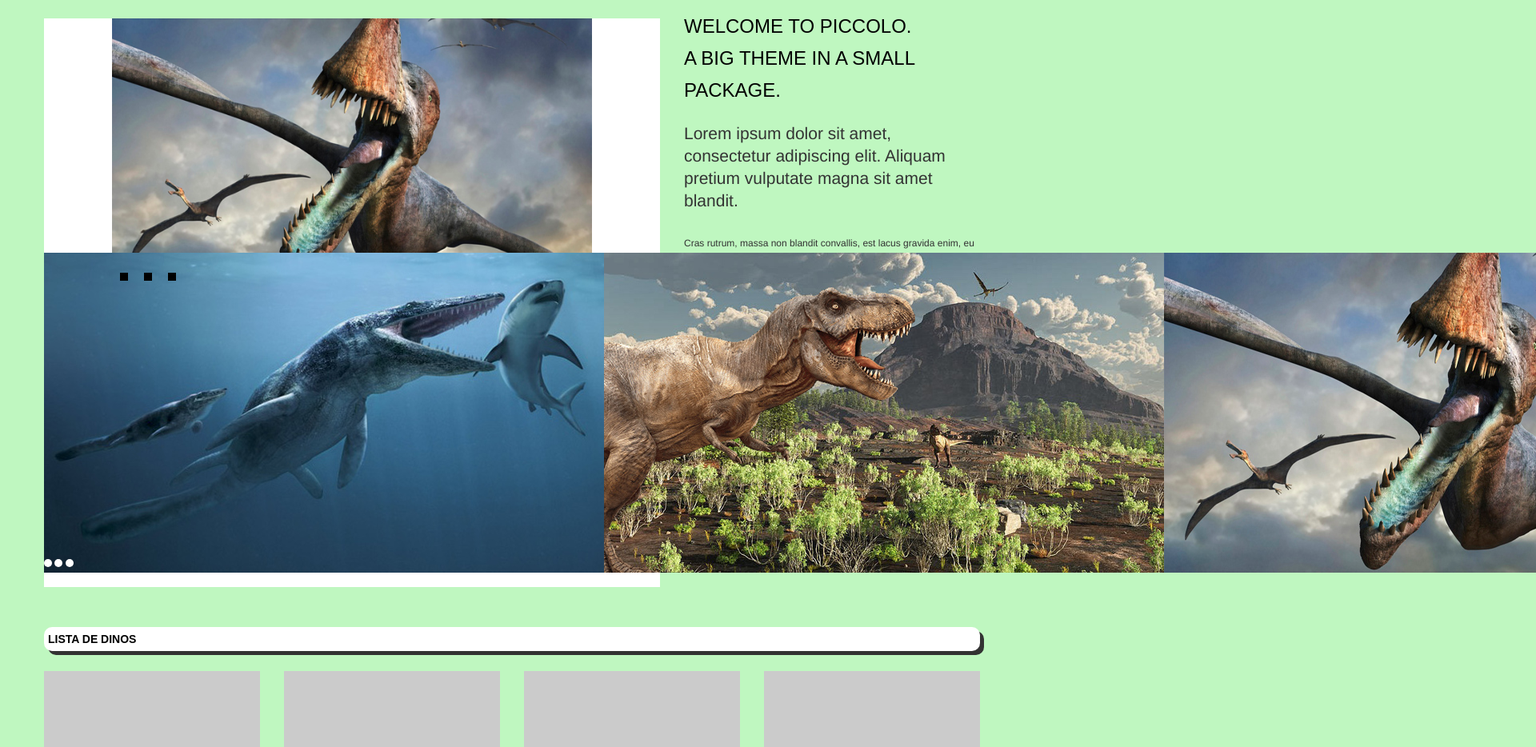
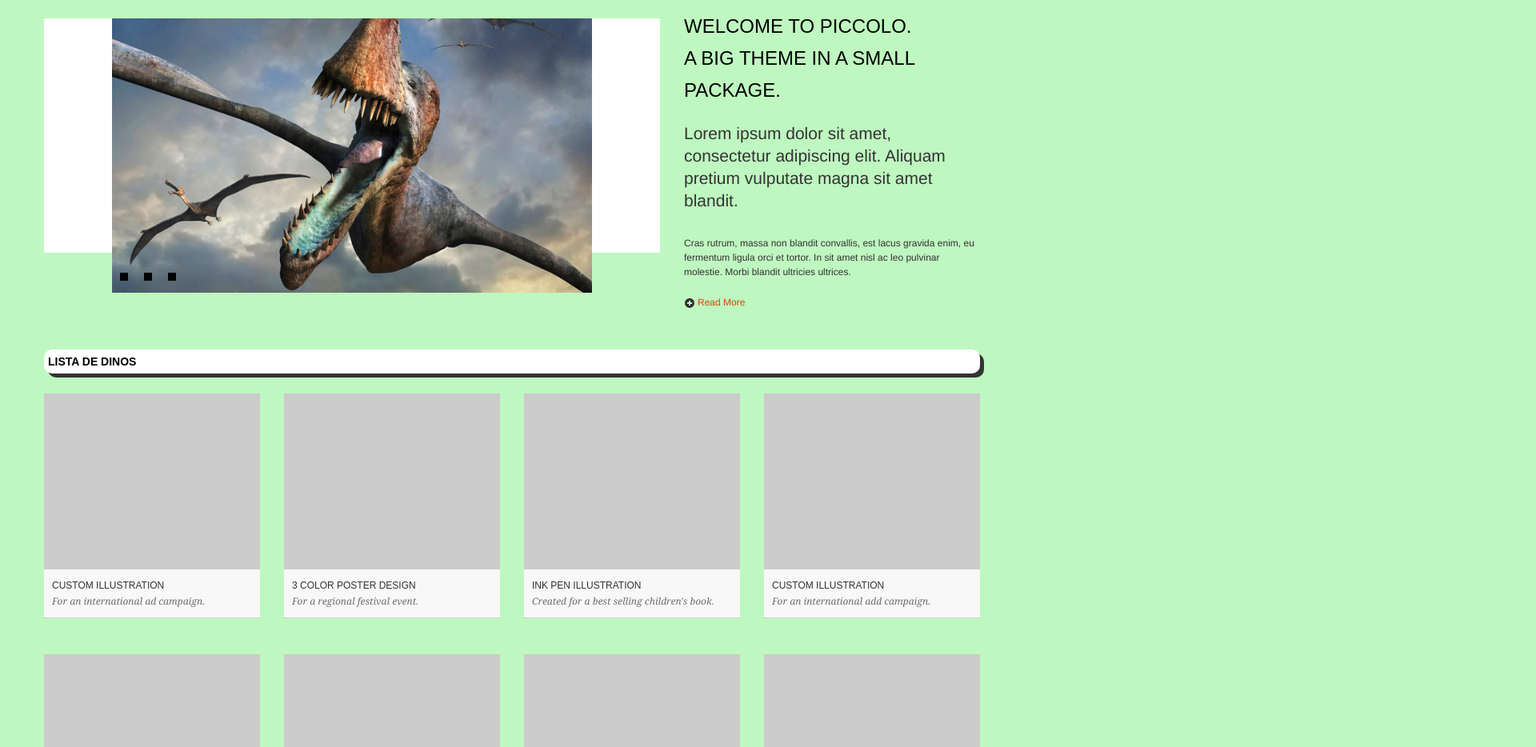
Before and after one commit to Andre-StudioNerd/Sitessauro, a plain HTML site: page index.htm in a window 1280 px wide. Shown: the part 238-1172 px from the top of the page at 80% size, 1920 px wide, since content can reach past the window. Drawn offline with nearby package versions, Linux system fonts and the light colour scheme.

Commit message:
Update index.htm

```diff
--- a/index.htm
+++ b/index.htm
@@ -144,23 +144,7 @@ $(document).ready(function () {
                                <img src="img/gallery/slider-img-3.jpg" />
                     </li>
                     </ul>
-                <div class="slide-container">
-                    <span id="slider-image-1"></span>
-                    <span id="slider-image-2"></span>
-                    <span id="slider-image-3"></span>
-                    <div class="image-container">
-                        <img src="img/gallery/slider-img-1.jpg" alt="slider"  class="slider-image"/>
-                        <img src="img/gallery/slider-img-2.jpg" alt="slider" class="slider-image"/>
-                        <img src="img/gallery/slider-img-3.jpg" alt="slider" class="slider-image"/>
 
-                    </div>
-                    <div class="button-container">
-                        <a href="#slider-image-1" class="slider-button"></a>
-                        <a href="#slider-image-2" class="slider-button"></a>
-                        <a href="#slider-image-3" class="slider-button"></a>
-
-                    </div>
-                </div>
             </div>
         </div>
 
```
